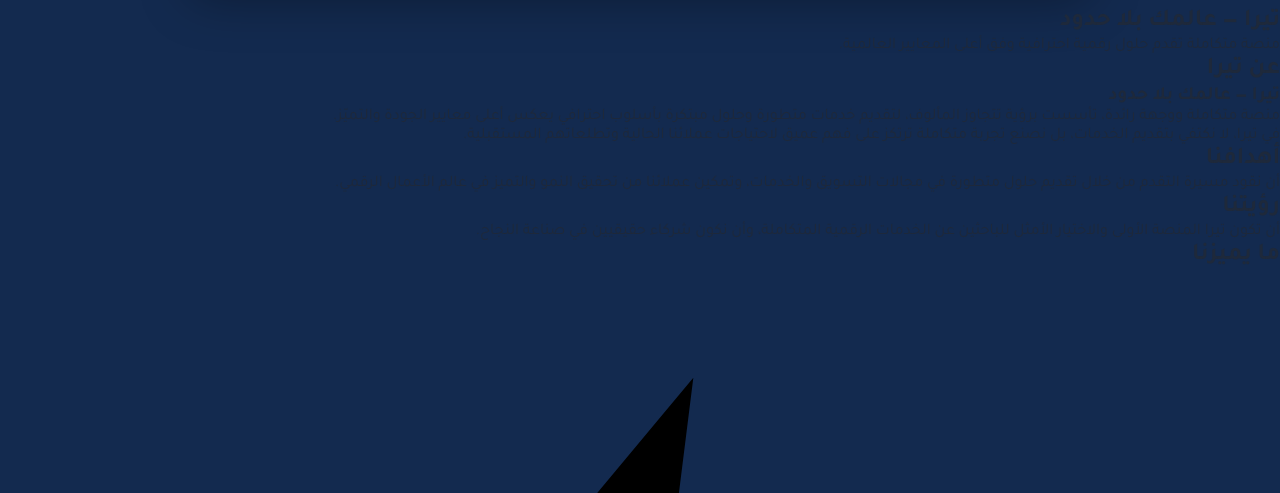
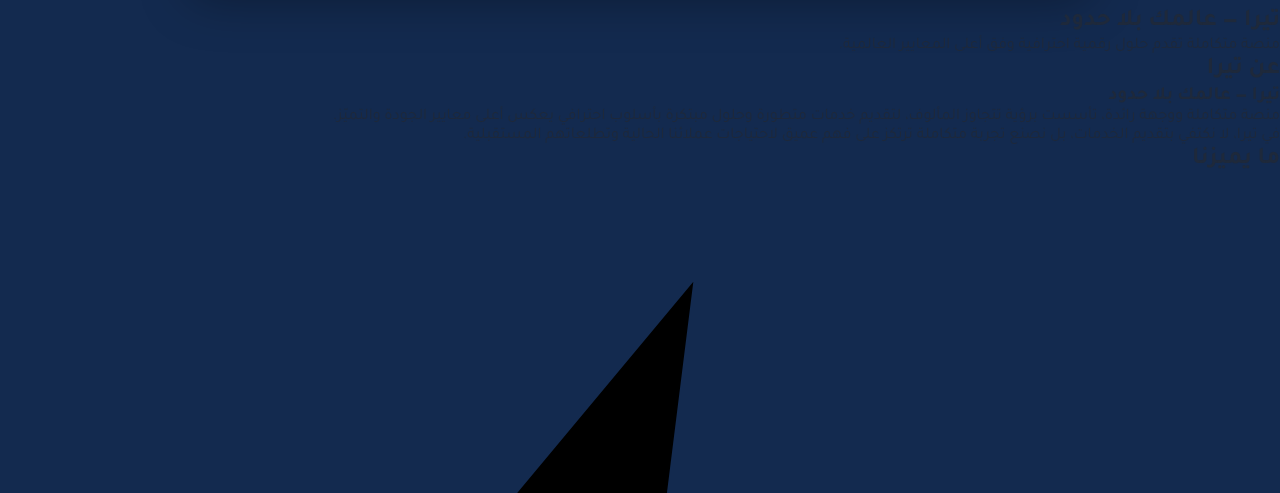
Before and after one commit to msjtr/tera, a plain HTML site: page index.html in a window 1280 px wide. Shown: the part 607-1100 px from the top of the page. Drawn offline with nearby package versions, Linux system fonts and the light colour scheme; a script that the page names is missing.

Commit message:
Update index.html

```diff
--- a/index.html
+++ b/index.html
@@ -298,16 +298,21 @@ controls>
 <!-- HERO - القسم الرئيسي -->
 <!-- ================================================= -->
 
+<!-- ================================================= -->
+<!-- HERO SECTION -->
+<!-- ================================================= -->
+
 <section id="hero">
 
-<div class="container">
+<div class="hero-container">
 
 <h1 class="hero-title">
 تيرا — عالمك بلا حدود
 </h1>
 
 <p class="hero-subtitle">
-منصة متكاملة تقدم حلول رقمية احترافية وفق أعلى المعايير العالمية.
+منصة متكاملة تقدم حلول رقمية احترافية
+وفق أعلى المعايير العالمية.
 </p>
 
 </div>
@@ -317,7 +322,7 @@ controls>
 
 
 <!-- ================================================= -->
-<!-- ABOUT - عن تيرا -->
+<!-- ABOUT TERA -->
 <!-- ================================================= -->
 
 <section id="about">
@@ -351,60 +356,6 @@ controls>
 </div>
 
 </section>
-
-
-
-<!-- ================================================= -->
-<!-- GOALS - أهدافنا -->
-<!-- ================================================= -->
-
-<section id="goals">
-
-<div class="about-container">
-
-<h2 class="section-title">
-أهدافنا
-</h2>
-
-<p class="about-text">
-
-أن نقود مسيرة التقدم من خلال تقديم حلول متطورة
-في مجالات التسويق والخدمات،
-وتمكين عملائنا من تحقيق النمو والتميز
-في عالم الأعمال الرقمي.
-
-</p>
-
-</div>
-
-</section>
-
-
-
-<!-- ================================================= -->
-<!-- VISION - رؤيتنا -->
-<!-- ================================================= -->
-
-<section id="vision">
-
-<div class="about-container">
-
-<h2 class="section-title">
-رؤيتنا
-</h2>
-
-<p class="about-text">
-
-أن تكون تيرا المنصة الأولى والاختيار الأمثل
-للباحثين عن الخدمات الرقمية المتكاملة،
-وأن نكون شركاء حقيقيين في صناعة النجاح.
-
-</p>
-
-</div>
-
-</section>
-
 
 
 
```
